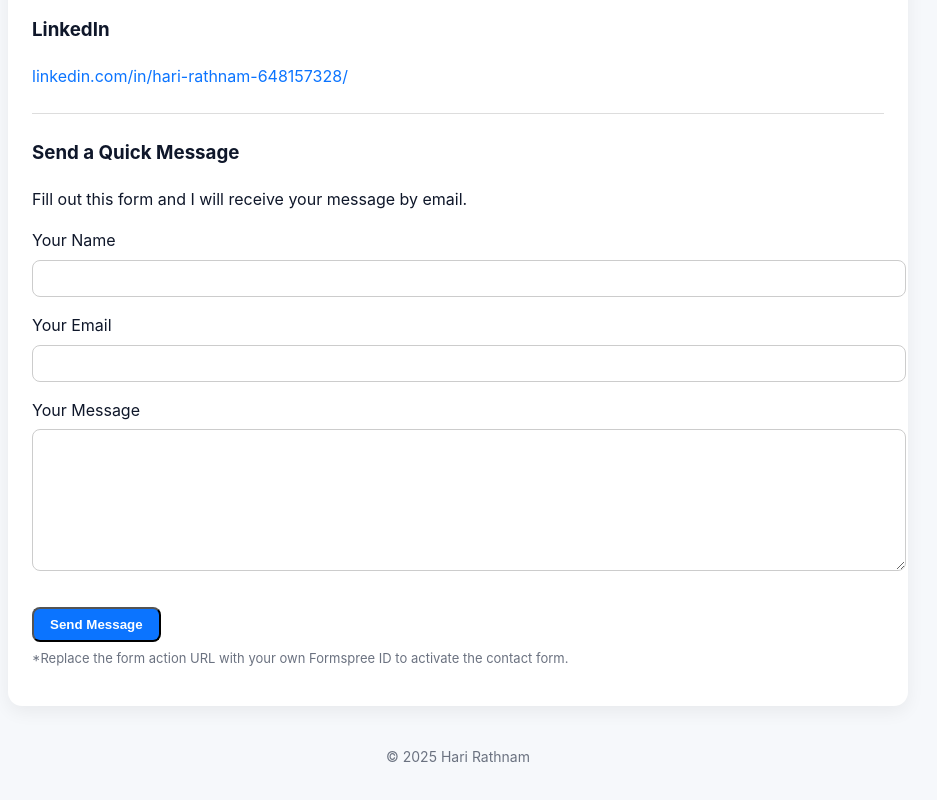
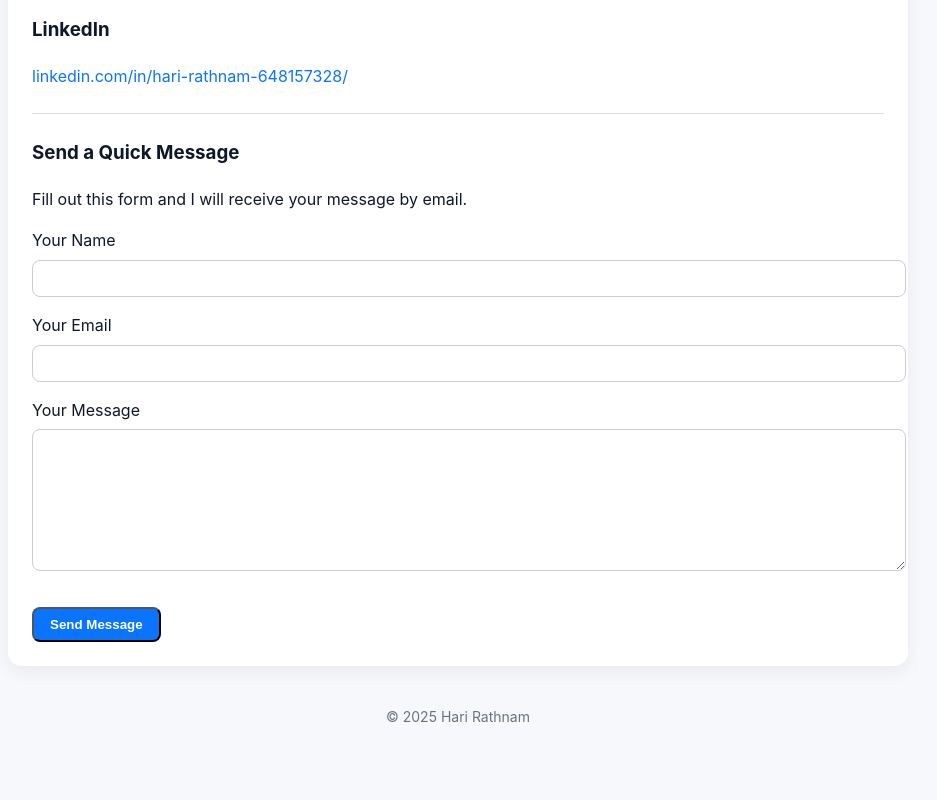
Before and after one commit to HariRathnam-hub/My_Portfolio, a plain HTML site: page contact.html in a window 1280 px wide. Shown: the part 330-1130 px from the top of the page, without its empty margins (182-1119 px from the left). Drawn offline with Linux system fonts and the light colour scheme.

Commit message:
Update contact.html

```diff
--- a/contact.html
+++ b/contact.html
@@ -154,10 +154,6 @@
       <button type="submit" class="btn">Send Message</button>
     </form>
 
-    <p class="small" style="color:var(--muted); font-size:13px; margin-top:6px;">
-      *Replace the form action URL with your own Formspree ID to activate the contact form.
-    </p>
-
   </div>
 
   <footer>
```
